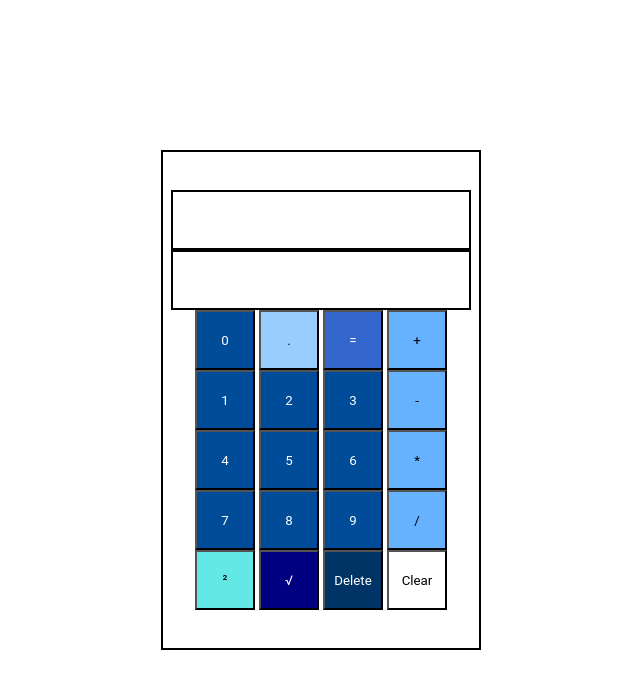
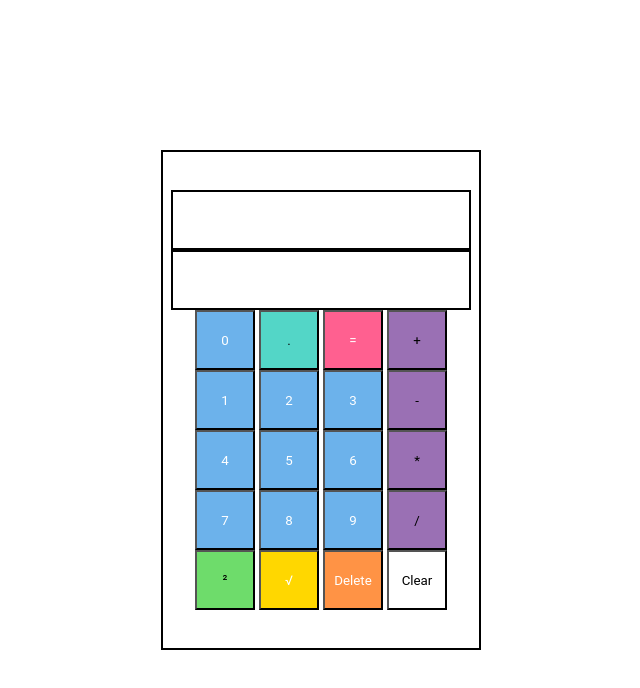
Before and after one commit to adilshads/onScreenCalculator, a website: page index.html in a window 1280 px wide. Shown: the whole page, without its empty margins (319-959 px from the left). Drawn offline with Linux system fonts and the light colour scheme.

Commit message:
Change button colors

```diff
--- a/styles.css
+++ b/styles.css
@@ -39,27 +39,27 @@ html, body {
 }
 
 .calculator button.numbers {
-    background-color: #004C99;
+    background-color: #6CB2EB;
     color: white;
 }
 
 .calculator button.operators {
-    background-color: #66B2FF;
+    background-color: #9A70B4;
     color: black;
 }
 
 .calculator button.decimal {
-    background-color: #99CCFF;
+    background-color: #53D6C7;
     color: black;
 }
 
 .calculator button.equals {
-    background-color: #3366CC;
+    background-color: #FF6090;
     color: white;
 }
 
 .calculator button.delete {
-    background-color: #003366;
+    background-color: #FF9345;
     color: white;
 }
 
@@ -69,11 +69,11 @@ html, body {
 }
 
 .calculator button.squared {
-    background-color: #63e8e6;
+    background-color: #6EDC6B;
     color: black;
 }
 
 .calculator button.square-root {
-    background-color: #000080;
+    background-color: #FFD700;
     color: white;
 }
```
